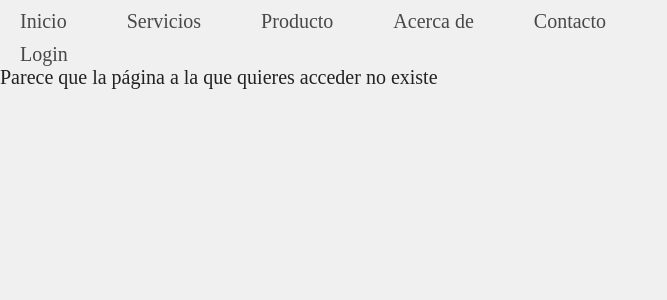
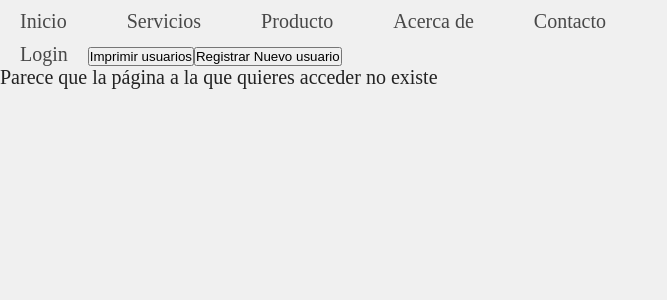
Before and after one commit to WilsonMachado/bit02spa, a React (Vite) app: page / in a window 1280 px wide. Shown: the top 300 px of the page, without its empty margins (0-667 px from the left). Built offline with nearby package versions, Linux system fonts and the light colour scheme.

Commit message:
se almacenan los datos de usuario en el localstorage. También si se registrase un nuevo usuario

```diff
--- a/src/App.jsx
+++ b/src/App.jsx
@@ -18,14 +18,10 @@ function App() {
   const [user, setUser] = useState(null); // Aquí se alamacenará la sesión del usuario
 
   const login = (e) => {                   // Función para iniciar sesión
-    // TODO: almacenar los datos de usuario en localstorage. Si hay datos de sesión en localstorage, usuario logueado.
+    // TODO: si hay datos de sesión en localstorage, usuario logueado.
     e.preventDefault();
-    setUser( {
-      id: 1,
-      username: 'Wilson',
-      email: 'hola@hola.com',
-      password: '1234',
-    });
+    localStorage.setItem('registeredUsers', JSON.stringify( [1, 'Wilson', 'hola@hola.com', '1234'] ) );
+    setUser( [1, 'Wilson', 'hola@hola.com', '1234'] );
 
   };
 
@@ -33,6 +29,23 @@ function App() {
   const logout = (e) => { // Función para cerrar sesión
     e.preventDefault();
     setUser(null)
+  };
+
+  const addNewUser = () => {
+
+    let currentUsers = JSON.parse(localStorage.getItem('registeredUsers')); // Obtener los usuarios actuales
+
+
+    localStorage.setItem('registeredUsers', JSON.stringify
+      ([currentUsers, [2, 'Daniel', 'chao@hola.com', '4321']] ));
+
+    console.log(JSON.parse(localStorage.getItem('registeredUsers'))[0][1]);
+    console.log(JSON.parse(localStorage.getItem('registeredUsers'))[1][1]);
+
+  };
+
+  const getUsersFromLocalStorage = () => {
+    console.log(localStorage.getItem('registeredUsers'));
   };
 
 
@@ -47,6 +60,9 @@ function App() {
               : <a href='#' onClick={login}>Login</a>
 
             }
+
+            <button onClick={getUsersFromLocalStorage}>Imprimir usuarios</button>
+            <button onClick={addNewUser}>Registrar Nuevo usuario</button>
 
             <Routes>
               <Route path='/bit02spa' element={<HomePage/>} />
```
